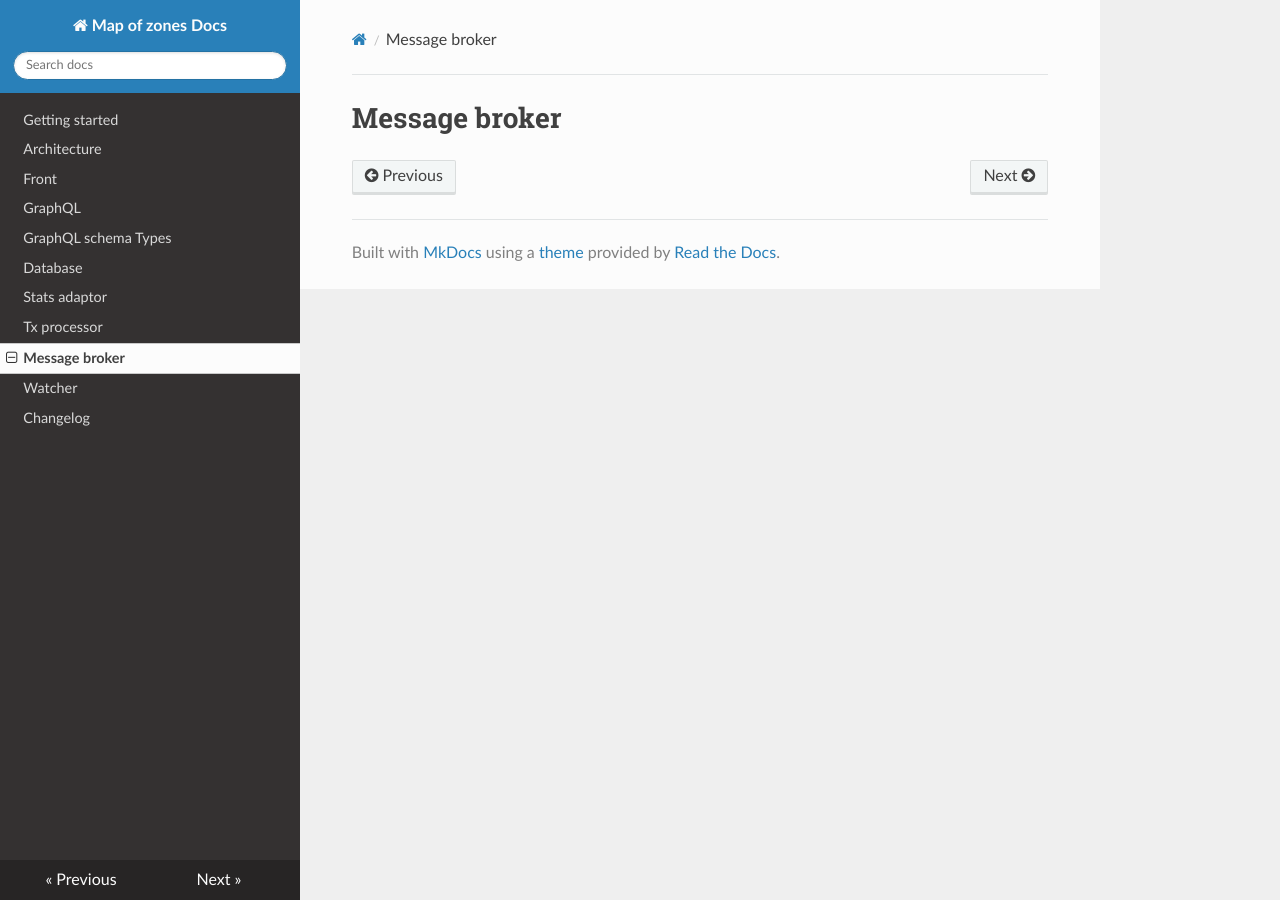
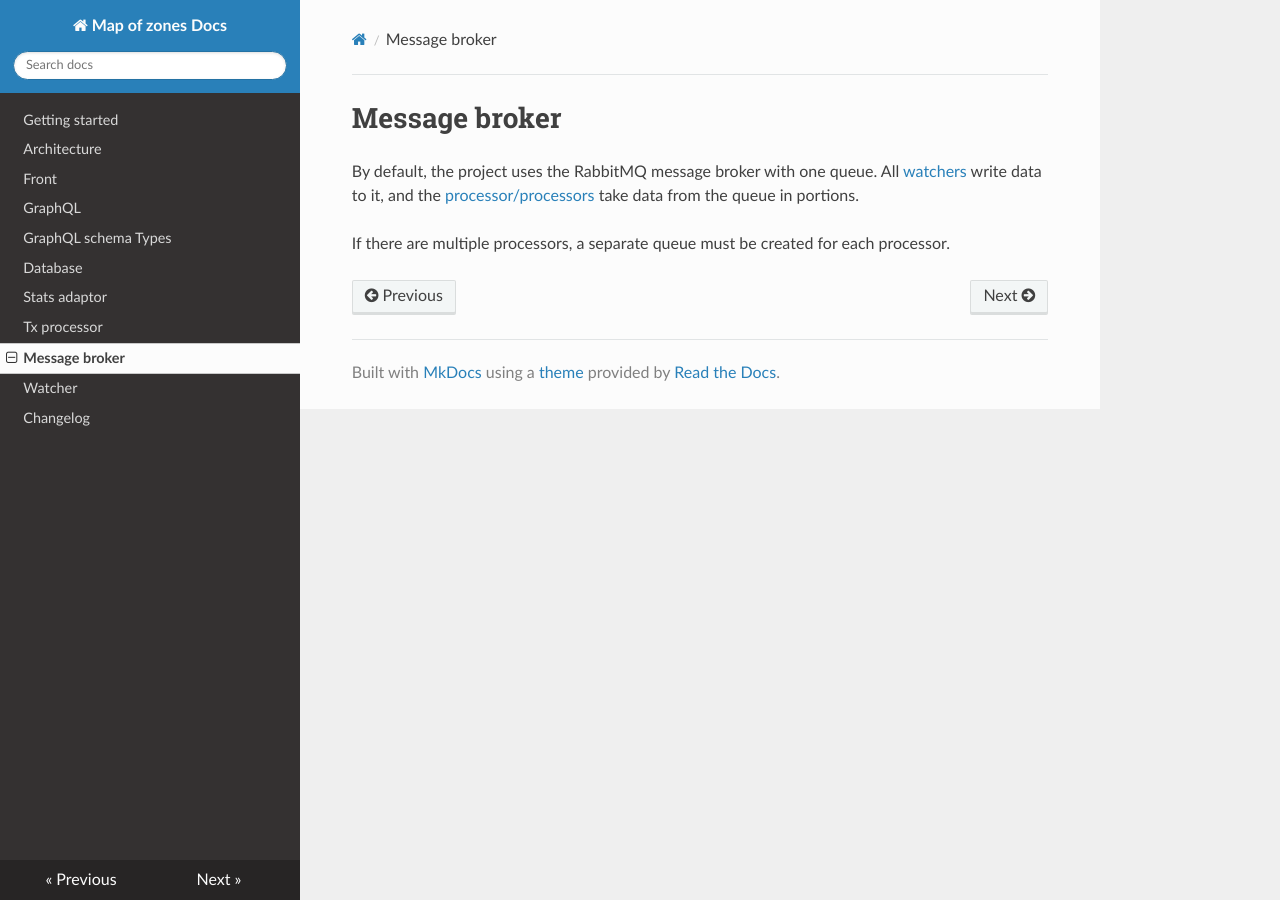
Before and after one commit to mapofzones/docs, an MkDocs documentation site: the page built from docs/broker.md, in a window 1280 px wide. Built offline with MkDocs 1.6.1, drawn with Linux system fonts in a browser that asks for light colours; nearby versions of some CDN libraries.

Commit message:
Broker simple docs added

```diff
--- a/docs/broker.md
+++ b/docs/broker.md
@@ -1 +1,5 @@
 # Message broker
+
+By default, the project uses the RabbitMQ message broker with one queue. All [watchers](watcher.md) write data to it, and the [processor/processors](processor.md) take data from the queue in portions.
+
+If there are multiple processors, a separate queue must be created for each processor.
```
